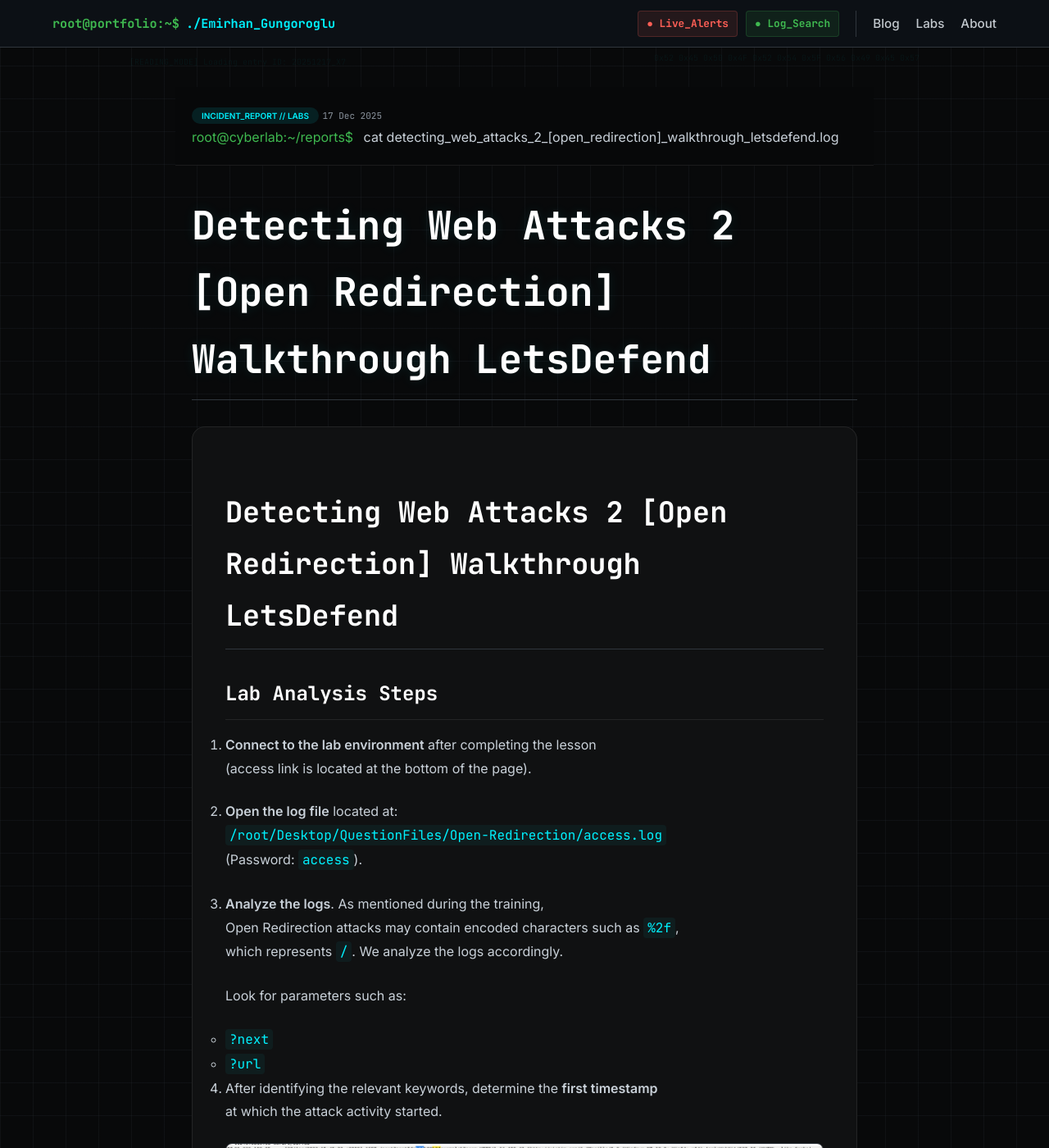
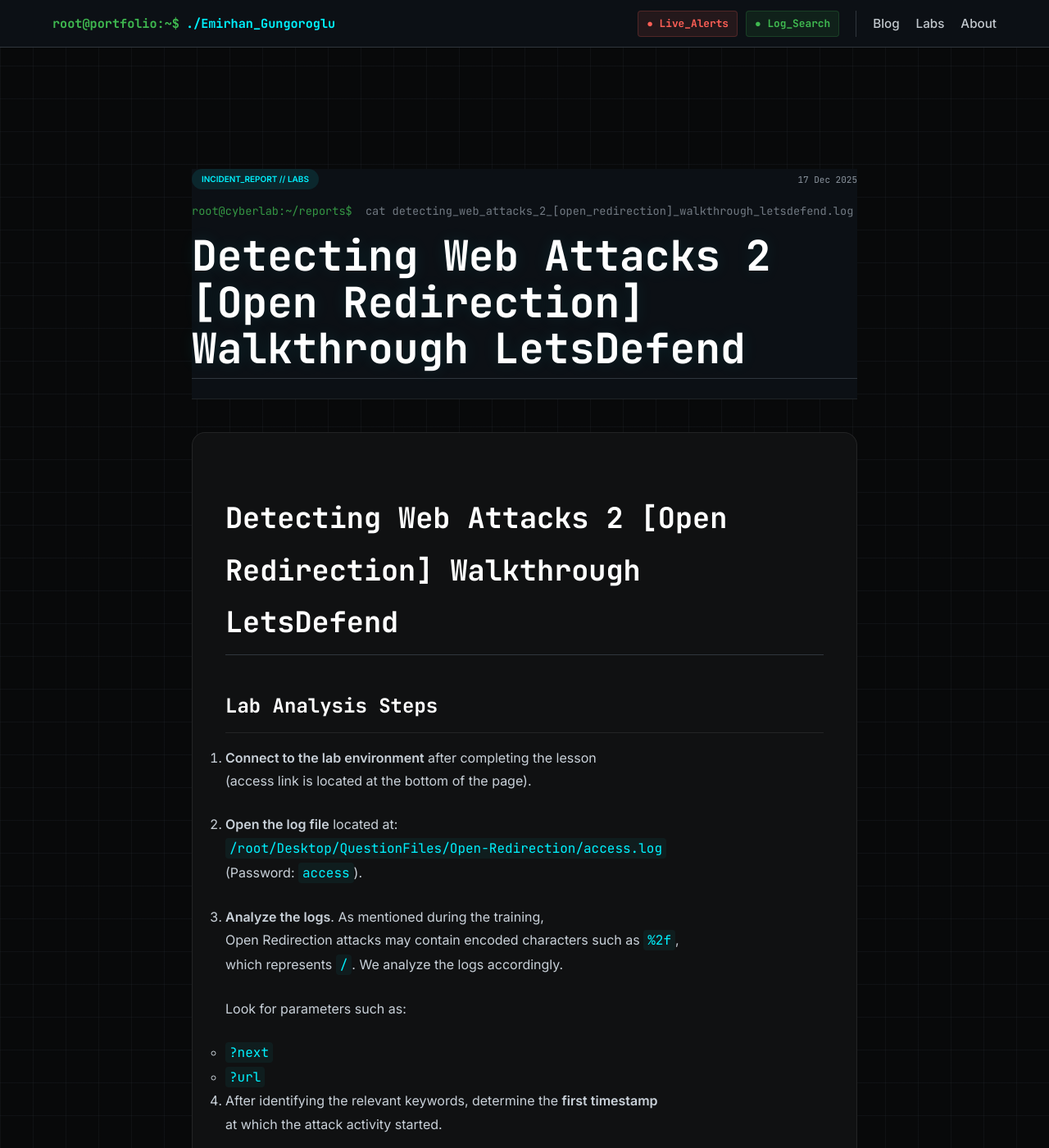
Before and after one commit to cybergungor/cybergungor.github.io, a Jekyll site: the page built from _posts/2025-12-17-detecting-open-redirection.md, in a window 1280 px wide and 1400 px high. Shown: the whole window at 82% size. Built offline with Jekyll 4.4.1, drawn with Linux system fonts in a browser that asks for light colours.

Commit message:
Update post.html

```diff
--- a/_layouts/post.html
+++ b/_layouts/post.html
@@ -5,20 +5,15 @@
 <div class="post-log-bg">
     <div class="log-col"><div class="moving-stream s1">
         <span>[READING_MODE] Loading entry ID: {{ page.date | date: "%Y%m%d" }}_X7</span>
-        <span>[DECRYPT] Content decrypted successfully using AES-256</span>
-        <span>[SYSTEM] Displaying data block...</span>
-        <span>[READING_MODE] Loading entry ID: {{ page.date | date: "%Y%m%d" }}_X7</span>
+        <span>[DECRYPT] AES-256 success</span>
     </div></div>
     <div class="log-col hide-mobile"><div class="moving-stream s2">
-        <span>0x52 0x45 0x50 0x4F 0x52 0x54 0x5F 0x56 0x49 0x45 0x57</span>
-        <span>ACCESS_LOG: User IP recorded</span>
-        <span>SESSION_STATUS: ACTIVE | MODE: READ_ONLY</span>
         <span>0x52 0x45 0x50 0x4F 0x52 0x54 0x5F 0x56 0x49 0x45 0x57</span>
     </div></div>
 </div>
 
-<header class="tactical-header-fixed">
-    <div class="header-inner">
+<div class="tactical-post-wrapper">
+    <header class="post-report-header">
         <div class="header-meta">
             <span class="status-badge">INCIDENT_REPORT // {{ page.categories | first | upcase }}</span>
             <span class="meta-date">{{ page.date | date: "%d %b %Y" }}</span>
@@ -26,13 +21,8 @@
         <div class="command-line-small">
             <span class="prompt">root@cyberlab:~/reports$</span> cat {{ page.title | downcase | replace: ' ', '_' }}.log
         </div>
-    </div>
-</header>
-
-<div class="tactical-post-wrapper">
-    <div class="post-title-section">
         <h1 class="post-main-title">{{ page.title }}</h1>
-    </div>
+    </header>
 
     <article class="post-content-body">
         {{ content }}
@@ -45,7 +35,7 @@
 </div>
 
 <style>
-/* --- CORE COLORS --- */
+/* --- TACTICAL POST STYLES --- */
 :root {
     --bg: #08090a;
     --card-bg: rgba(17, 18, 20, 0.95);
@@ -55,57 +45,38 @@
 
 body { background-color: var(--bg) !important; color: #c9d1d9; margin: 0; }
 
-/* --- 2. FIXED HEADER & BLUR EFFECT (Çözüm Burası) --- */
-.tactical-header-fixed {
-    position: sticky;
-    top: 0;
-    left: 0;
-    width: 100%;
-    z-index: 1000;
-    /* Buzlu cam efekti: Arkadan geçen yazıları flulaştırır */
-    background: rgba(8, 9, 10, 0.85);
-    backdrop-filter: blur(12px);
-    -webkit-backdrop-filter: blur(12px);
-    /* Üstten ve alttan boşluk (Safe Zone) */
-    padding: 20px 0;
+/* --- ÇAKIŞMAYI ÖNLEYEN KRİTİK AYAR --- */
+.tactical-post-wrapper {
+    max-width: 900px;
+    margin: 0 auto;
+    /* Üstteki yeşil navbarın yüksekliği kadar (yaklaşık 80px-100px) boşluk bırakıyoruz */
+    padding: 100px 20px 4rem 20px;
+    position: relative;
+    z-index: 2;
+}
+
+/* Post başlık alanı artık sticky değil, sayfa ile akar ama yerini korur */
+.post-report-header {
+    margin-bottom: 2.5rem;
+    padding-bottom: 1.5rem;
     border-bottom: 1px solid var(--border);
 }
 
-.header-inner {
-    max-width: 900px;
-    margin: 0 auto;
-    padding: 0 20px;
+.header-meta { display: flex; justify-content: space-between; align-items: center; margin-bottom: 15px; }
+.status-badge { background: rgba(0, 242, 255, 0.1); color: var(--accent); padding: 4px 12px; border-radius: 20px; font-size: 10px; font-weight: bold; }
+.meta-date { font-family: 'JetBrains Mono'; font-size: 11px; color: #8b949e; }
+
+.post-main-title {
+    font-size: clamp(2rem, 5vw, 3.2rem);
+    font-weight: 800; color: #fff; margin: 15px 0 0 0;
+    line-height: 1.1;
+    text-shadow: 0 0 20px rgba(0, 242, 255, 0.1);
 }
 
-/* --- LOG BACKGROUND --- */
-.post-log-bg {
-    position: fixed; top: 0; left: 0; width: 100vw; height: 100vh;
-    display: flex; justify-content: space-around; opacity: 0.05;
-    z-index: -1; pointer-events: none; font-family: 'JetBrains Mono', monospace; font-size: 10px;
-}
-.moving-stream { display: flex; flex-direction: column; animation: scrollDown infinite linear; }
-.moving-stream span { padding: 12px 0; color: var(--accent); }
-@keyframes scrollDown { 0% { transform: translateY(-50%); } 100% { transform: translateY(0); } }
-.s1 { animation-duration: 40s; } .s2 { animation-duration: 60s; }
+.prompt { color: #3fb950; margin-right: 8px; }
+.command-line-small { font-family: 'JetBrains Mono'; font-size: 0.85rem; color: #8b949e; opacity: 0.8; }
 
-/* --- CONTENT WRAPPER --- */
-.tactical-post-wrapper {
-    max-width: 900px;
-    margin: 0 auto 4rem auto;
-    padding: 0 20px;
-}
-
-.post-title-section { margin-top: 2rem; margin-bottom: 2rem; }
-.post-main-title {
-    font-size: 3rem; font-weight: 800; color: #fff; margin: 0;
-    text-shadow: 0 0 15px rgba(0, 242, 255, 0.1);
-}
-
-.status-badge { background: rgba(0, 242, 255, 0.1); color: var(--accent); padding: 4px 12px; border-radius: 20px; font-size: 10px; font-weight: bold; }
-.meta-date { font-family: 'JetBrains Mono'; font-size: 11px; color: #8b949e; }
-.prompt { color: #3fb950; margin-right: 8px; }
-
-/* --- ARTICLE BODY --- */
+/* --- İÇERİK KUTUSU --- */
 .post-content-body {
     background: var(--card-bg);
     border: 1px solid var(--border);
@@ -115,21 +86,27 @@
     line-height: 1.8;
 }
 
-.post-content-body h2 { color: #fff; border-bottom: 1px solid var(--border); padding-bottom: 10px; margin-top: 2rem; }
-.post-content-body pre { background: #0d1117 !important; padding: 15px; border-radius: 8px; border: 1px solid var(--border); overflow-x: auto; }
+.post-content-body h2 { color: #fff; border-bottom: 1px solid var(--border); padding-bottom: 10px; margin-top: 2.5rem; }
+.post-content-body pre { background: #0d1117 !important; padding: 20px; border-radius: 12px; border: 1px solid var(--border); overflow-x: auto; }
 .post-content-body code { color: var(--accent); background: rgba(0, 242, 255, 0.05); padding: 2px 5px; border-radius: 4px; }
+
+/* --- BACKGROUND LOGS --- */
+.post-log-bg {
+    position: fixed; top: 0; left: 0; width: 100vw; height: 100vh;
+    display: flex; justify-content: space-around; opacity: 0.05;
+    z-index: -1; pointer-events: none; font-family: 'JetBrains Mono', monospace; font-size: 10px;
+}
+.moving-stream { display: flex; flex-direction: column; animation: scrollDown 40s infinite linear; }
+.moving-stream span { padding: 12px 0; color: var(--accent); }
+@keyframes scrollDown { 0% { transform: translateY(-50%); } 100% { transform: translateY(0); } }
 
 /* --- FOOTER --- */
 .post-footer { margin-top: 3rem; text-align: center; }
 .terminal-separator { font-family: 'JetBrains Mono'; color: #8b949e; opacity: 0.4; margin-bottom: 1.5rem; }
-.back-btn {
-    display: inline-block; padding: 10px 20px; border: 1px solid var(--accent);
-    border-radius: 8px; color: var(--accent); text-decoration: none; font-family: 'JetBrains Mono';
-}
-.back-btn:hover { background: rgba(0, 242, 255, 0.1); box-shadow: 0 0 15px rgba(0, 242, 255, 0.2); }
+.back-btn { display: inline-block; padding: 10px 20px; border: 1px solid var(--accent); border-radius: 8px; color: var(--accent); text-decoration: none; font-family: 'JetBrains Mono'; font-weight: bold; }
 
 @media (max-width: 768px) {
-    .post-main-title { font-size: 2rem; }
-    .post-content-body { padding: 20px; }
+    .tactical-post-wrapper { padding-top: 80px; }
+    .post-content-body { padding: 25px; }
 }
 </style>
```
